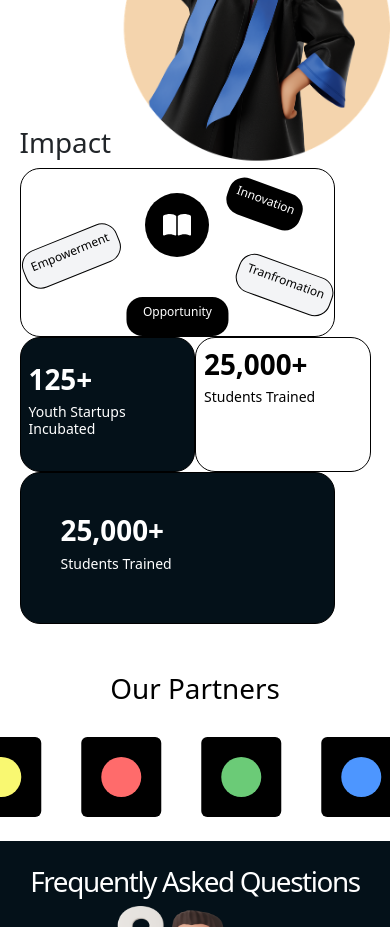
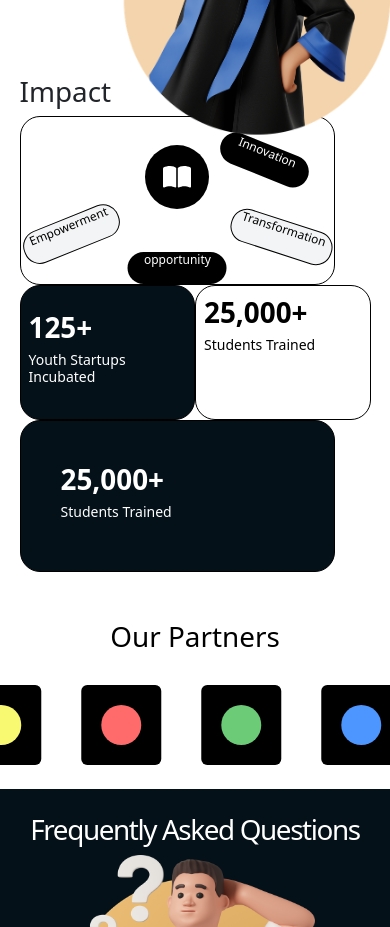
Before and after one commit to Payel647/SkilOrbitx, a Next.js app: page / in a window 390 px wide. Shown: the part 3600-4527 px from the top of the page. Built offline with nearby package versions, Linux system fonts and the light colour scheme.

Commit message:
FeedbackSection updated2

```diff
--- a/components/FeedbackSection.jsx
+++ b/components/FeedbackSection.jsx
@@ -255,7 +255,7 @@ const FeedbackSection = () => {
                   {reviews.map((review, index) => (
                     <div
                       key={index}
-                      className="bg-[#E85F01] p-4 rounded shadow w-[80vw] md:w-[40vw] h-[36vh] text-white"
+                      className="bg-[#E85F01] p-4 rounded shadow w-[80vw] md:w-[40vw] h-auto text-white"
                     >
                       {renderStars(review.rating)}
                       <div className="flex gap-4 items-center mt-4">
@@ -290,7 +290,7 @@ const FeedbackSection = () => {
                   {reviews.map((review, index) => (
                     <div
                       key={index}
-                      className="bg-[#E85F01] p-4 rounded shadow w-[80vw] md:w-[40vw] h-[36vh] text-white"
+                      className="bg-[#E85F01] p-4 rounded shadow w-[80vw] md:w-[40vw] h-auto text-white"
                     >
                       {renderStars(review.rating)}
                       <div className="flex gap-4 items-center mt-4">
@@ -328,31 +328,31 @@ const FeedbackSection = () => {
             className="bg-white relative text-black border flex justify-center border-black"
             style={{ width: "90%", height: "20vh", borderRadius: "20px" }}
           >
-            <div className="absolute md:hidden -left-0 top-[40%] rotate-[-22deg] bg-gray-100 border rounded-2xl px-2 py-2 border-black">
-              <h3 style={{ fontSize: "12px" }}>Empowerment</h3>
+            <div className="absolute md:hidden -left-0 top-[60%] rotate-[-22deg] bg-gray-100 border rounded-2xl px-2 border-black">
+              <p className="text-xs">Empowerment</p>
             </div>
             <div className="absolute hidden md:block -left-0 top-[40%] bg-gray-100 border rounded-2xl px-2 py-2 border-black">
               <h3 style={{ fontSize: "24px" }}>Empowerment</h3>
             </div>
-            <div className="absolute md:hidden right-8 top-[10%] rotate-[20deg] bg-black rounded-2xl px-2 py-2 text-white">
-              <h3 style={{ fontSize: "12px" }}>Innovation</h3>
+            <div className="absolute md:hidden right-6 top-[16%] rotate-[22deg] bg-black rounded-2xl px-3 text-white">
+              <p className="text-xs">Innovation</p>
             </div>
             <div className="absolute hidden md:block right-8 top-[10%] bg-black rounded-2xl px-2 py-2 text-white">
               <h3 style={{ fontSize: "24px" }}>Innovation</h3>
             </div>
-            <div className="absolute md:hidden -right-0 bottom-[18%] rotate-[20deg] bg-gray-100 border rounded-2xl px-2 py-2 border-black">
-              <h3 style={{ fontSize: "12px" }}>Tranfromation</h3>
+            <div className="absolute md:hidden -right-0 bottom-[18%] rotate-[18deg] bg-gray-100 border rounded-2xl px-2 border-black">
+              <p className="text-xs">Transformation</p>
             </div>
             <div className="absolute hidden md:block -right-0 bottom-[2%] bg-gray-100 border rounded-2xl px-2 py-2 border-black">
               <h3 style={{ fontSize: "24px" }}>Tranfromation</h3>
             </div>
-            <div className="absolute md:hidden bottom-0 left-1/2 -translate-x-1/2 bg-black rounded-2xl px-3 py-2 text-white">
-              <h3 style={{ fontSize: "12px" }}>Opportunity</h3>
+            <div className="absolute md:hidden bottom-0 left-1/2 -translate-x-1/2 bg-black rounded-2xl px-3 text-white">
+              <p className="text-xs">opportunity</p>
             </div>
             <div className="absolute hidden md:block bottom-0 left-1/2 -translate-x-1/2 bg-black rounded-2xl px-3 py-2 text-white">
               <h3 style={{ fontSize: "24px" }}>Opportunity</h3>
             </div>
-            <div className="absolute w-16 h-16 top-6 md:top-2 rounded-full bg-black text-white flex items-center justify-center z-10">
+            <div className="absolute w-16 h-16 top-7 md:top-2 rounded-full bg-black text-white flex items-center justify-center z-10">
               <FaBookOpen size={28} />
             </div>
           </div>
```
